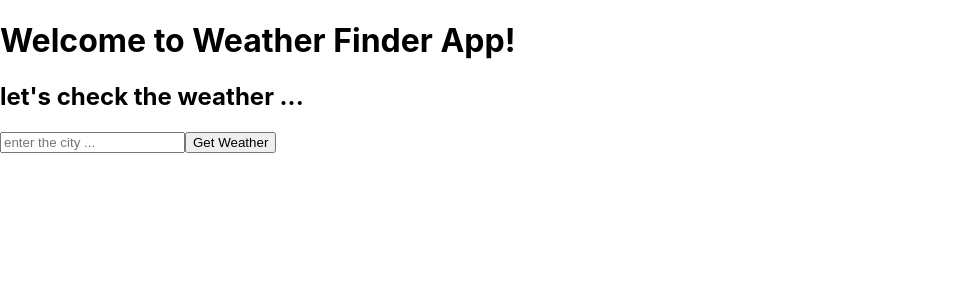
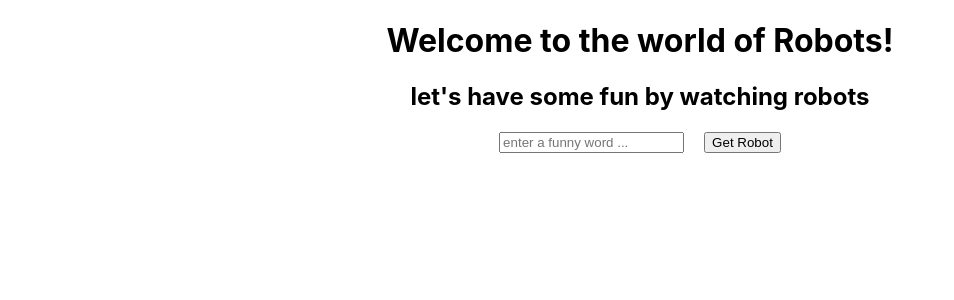
Before and after one commit to saranasr83/sara-khosravi-gonimbly, a React (Create React App) app: page / in a window 1280 px wide. Shown: the top 300 px of the page, without its empty margins (0-954 px from the left). Built offline with nearby package versions, Linux system fonts and the light colour scheme.

Commit message:
add the form and result section

```diff
--- a/package.json
+++ b/package.json
@@ -3,6 +3,7 @@
   "version": "0.1.0",
   "private": true,
   "dependencies": {
+    "axios": "^0.19.0",
     "react": "^16.8.6",
     "react-dom": "^16.8.6",
     "react-scripts": "3.0.1"
--- a/src/App.js
+++ b/src/App.js
@@ -1,8 +1,6 @@
 import React from 'react';
 import Home from "./pages/Home";
 
-// import logo from './logo.svg';
-// import './App.css';
 
 function App() {
   return (
--- a/src/components/SearchBox/SearchBox.css
+++ b/src/components/SearchBox/SearchBox.css
@@ -0,0 +1,3 @@
+.btn {
+    margin-left: 20px;
+}
--- a/src/components/SearchBox/SearchBox.js
+++ b/src/components/SearchBox/SearchBox.js
@@ -7,7 +7,7 @@ const SearchBox = props =>(
             <input
             type="text"
             name="weather"
-            placeholder="enter the city ..."
+            placeholder="enter a funny word ..."
             value= {props.value}
             onChange={props.handleInputChange}
             />
@@ -15,7 +15,7 @@ const SearchBox = props =>(
             className="btn"
             type="submit"
             onClick={props.handleFormSubmit}>
-            Get Weather
+            Get Robot
             </button>
         </div>
 
--- /dev/null
+++ b/src/components/SearchResult/SearchResult.css
@@ -0,0 +1,3 @@
+img {
+    margin-top: 20px;
+}
--- /dev/null
+++ b/src/components/SearchResult/SearchResult.js
@@ -0,0 +1,18 @@
+import React from "react";
+import "./SearchResult.css"
+
+const SearchResult = props =>(
+    <div>
+        <img className="img-fluid"  src={props.results} alt="" />
+    </div>
+
+// {/* <ul>
+//     {props.results.map(result => (
+//         <li key={result}>
+//             <img className="img-fluid" alt="dog" src={result} />
+//         </li>
+//     ))}
+// </ul> */}
+)
+
+export default SearchResult;
--- /dev/null
+++ b/src/components/SearchResult/index.js
@@ -0,0 +1 @@
+export {default} from "./SearchResult";
--- a/src/pages/Home.js
+++ b/src/pages/Home.js
@@ -1,22 +1,44 @@
 import React, {Component} from "react";
+import axios from "axios";
 import SearchBox from "../components/SearchBox"
+import SearchResult from "../components/SearchResult/SearchResult";
+
+
 
 class Home extends Component {
     state ={
         userInput:"",
-
+        results:""
     }
 
     handleInputChange = event => {
         this.setState ({userInput: event.target.value})
     };
+
+    handleFormSubmit = event => {
+        event.preventDefault();
+        console.log('calling the API')
+
+        axios.get(`https://robohash.org/${this.state.userInput}?bgset=bg1`)
+        // axios.get("https://www.metaweather.com/api/location/2487956/", {responseType: 'json'})
+            .then(res => {
+                console.log('result',res)
+                this.setState({results:res.config.url})
+
+        })
+        .catch(error => console.log(error));
+    }
     render(){
         return (
-            <div>
-                <h1>Welcome to Weather Finder App!</h1>
-                <h2>let's check the weather ...</h2>
+            <div style={{textAlign:"center"}}>
+                <h1>Welcome to the world of Robots!</h1>
+                <h2>let's have some fun by watching robots</h2>
                 <SearchBox
                 handleInputChange={this.handleInputChange}
+                handleFormSubmit={this.handleFormSubmit}
+                />
+                <SearchResult
+                results={this.state.results}
                 />
             </div>
 
```
Also changed, not shown: 1 other file (tests, documents, lock files or other folders).
